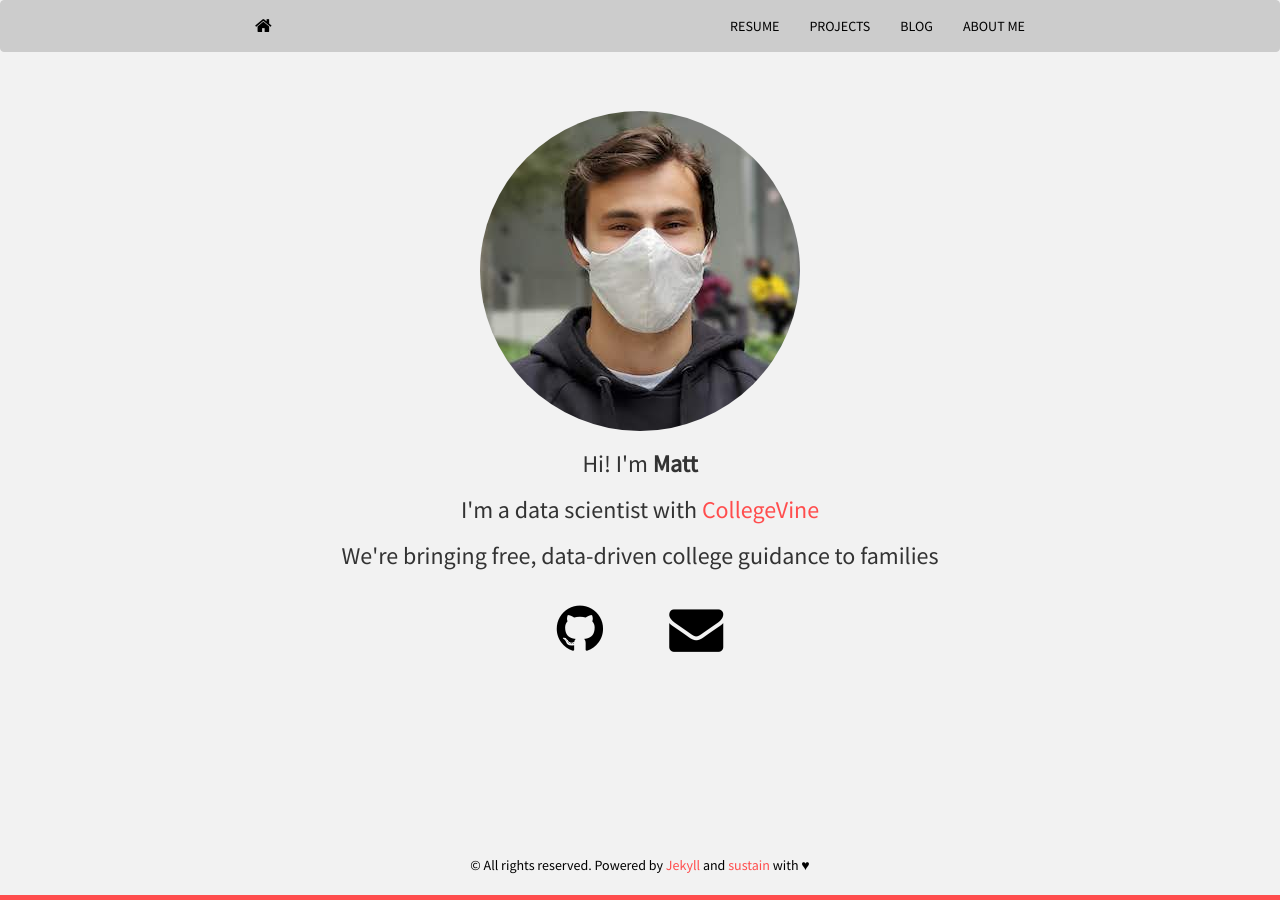
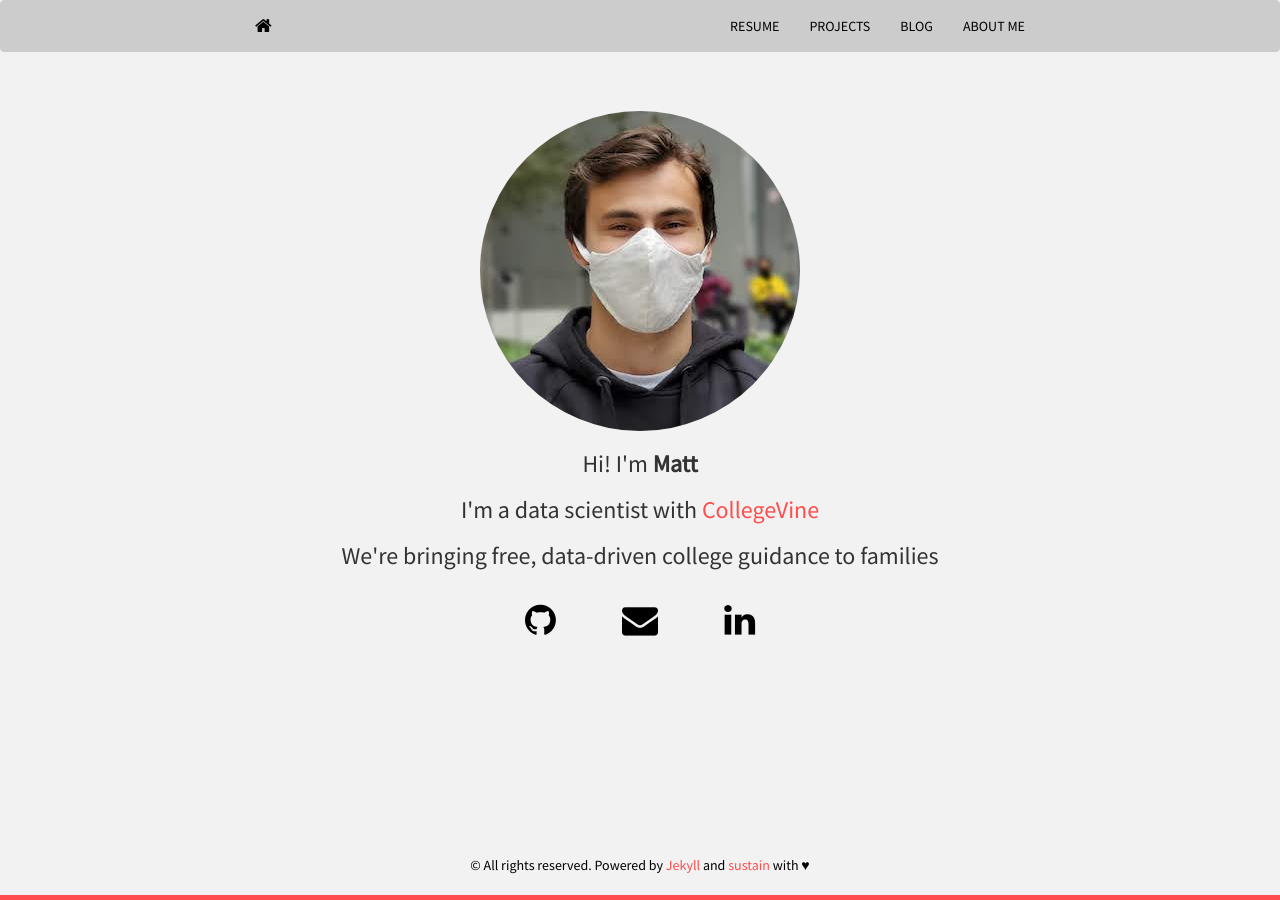
Before and after one commit to mrkaye97/mrkaye97.github.io, a Jekyll site: the page built from index.html, in a window 1280 px wide. Built offline with Jekyll 4.4.1, drawn with Linux system fonts in a browser that asks for light colours; nearby versions of some CDN libraries; the list of posts is cut into pages by our own code.

Commit message:
add linkedin

```diff
--- a/_includes/social.html
+++ b/_includes/social.html
@@ -1,18 +1,19 @@
 <div class="social">
     <h4>
     {% if site.github %}
-      <a href="http://github.com/{{ site.github }}"><i class="fa fa-github fa-3x"></i></a>
+      <a href="http://github.com/{{ site.github }}"><i class="fa fa-github fa-2x"></i></a>
     {% endif %}
     &ensp;
     {% if site.email %}
-      <a href="mailto:{{ site.email}}"><i class="fa fa-envelope fa-3x"></i></a>
+      <a href="mailto:{{ site.email}}"><i class="fa fa-envelope fa-2x"></i></a>
+    {% endif %}
+    &ensp;
+    {% if site.linkedin %}
+      <a href="http://linkedin.com/in/{{ site.linkedin }}"><i class="fa fa-linkedin fa-2x"></i></a>
     {% endif %}
 <!--
     {% if site.twitter %}
       <a href="http://twitter.com/{{ site.twitter }}"><i class="fa fa-twitter"></i></a>
-    {% endif %}
-    {% if site.linkedin %}
-      <a href="http://linkedin.com/in/{{ site.linkedin }}"><i class="fa fa-linkedin"></i></a>
     {% endif %}
     {% if site.stackoverflow %}
       <a href="http://stackoverflow.com/{{ site.stackoverflow }}"><i class="fa fa-stack-overflow"></i></a>
```
